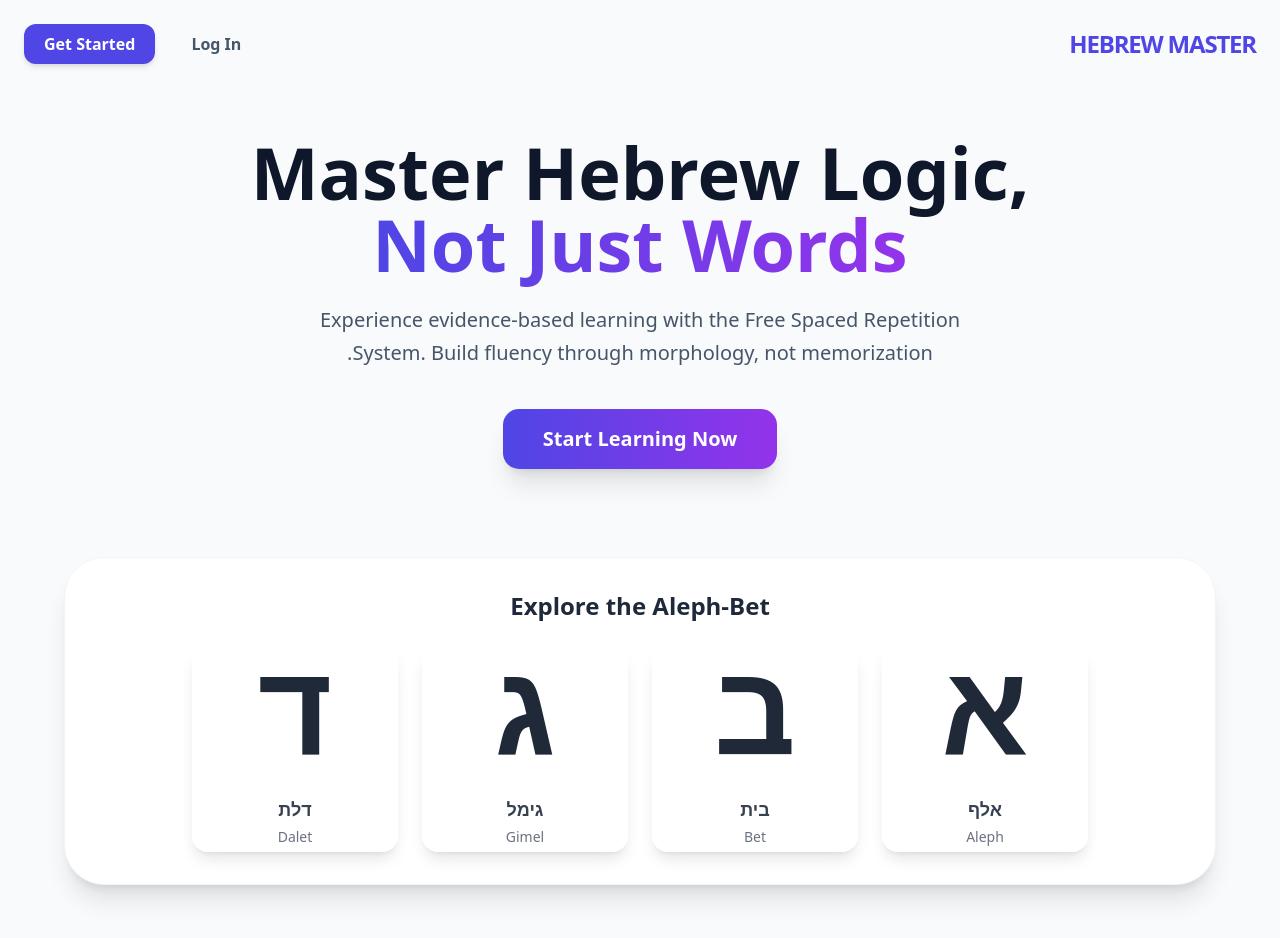
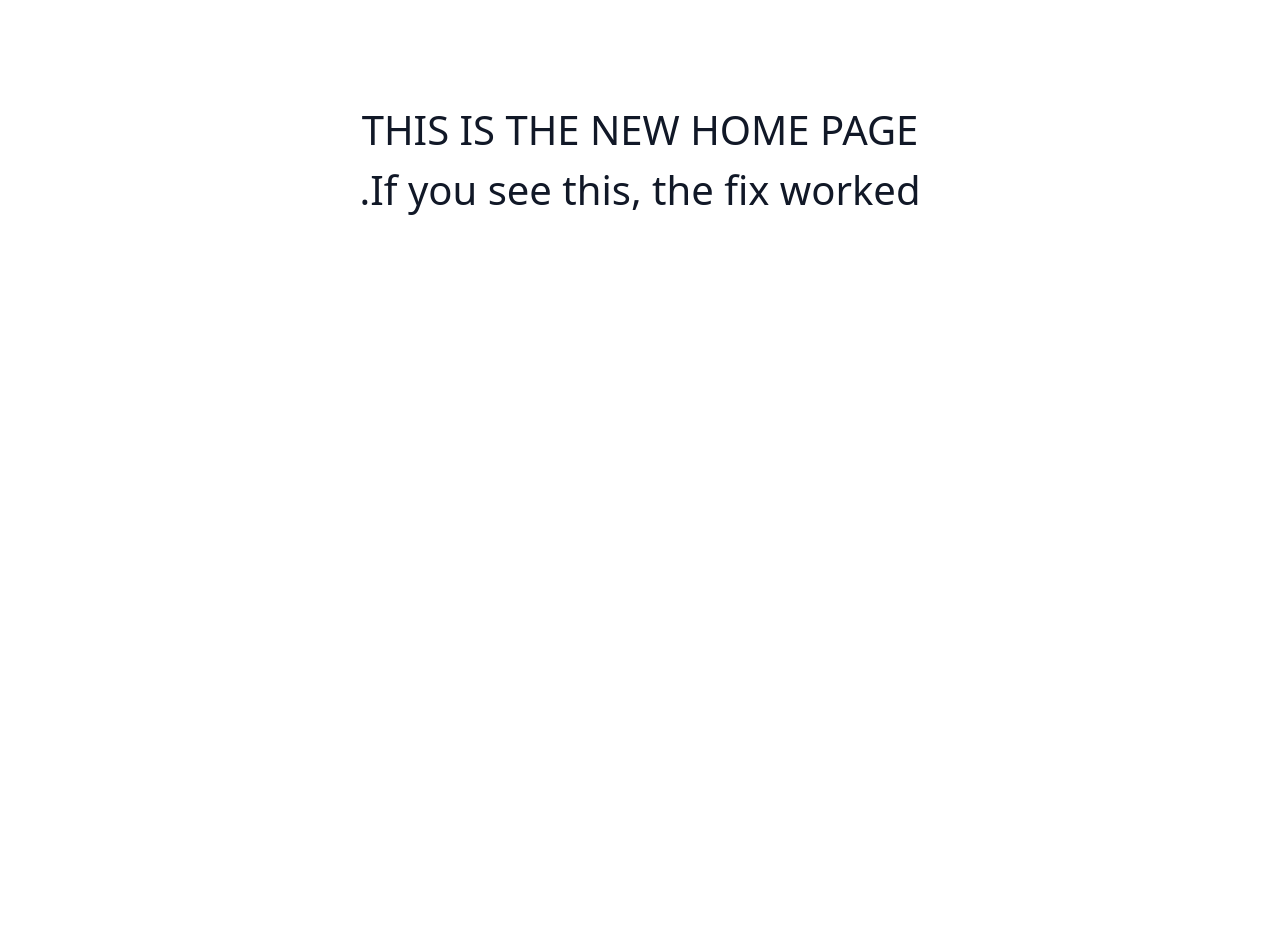
Before and after one commit to samadeus1441/HebrewMaster, a Next.js app: page / in a window 1280 px wide. Shown: the top 938 px of the page. After the commit the page ends 800 px from the top, so only its background shows below. Built offline with nearby package versions, Linux system fonts and the light colour scheme; a web font is replaced by a local one.

Commit message:
Force Middleware Update v2

```diff
--- a/app/page.tsx
+++ b/app/page.tsx
@@ -1,58 +1,8 @@
-import AlephBetGrid from '@/components/AlephBetGrid'
-import Link from 'next/link'
-
 export default function Home() {
-  return (
-    <main className="min-h-screen bg-slate-50 flex flex-col">
-      {/* Navigation */}
-      <nav className="container mx-auto px-6 py-6 flex justify-between items-center flex-none">
-        <div className="text-2xl font-black text-indigo-600 tracking-tighter">HEBREW MASTER</div>
-        <div className="flex gap-4">
-          <Link href="/login" className="px-5 py-2 text-slate-600 font-bold hover:text-indigo-600 transition-colors">
-            Log In
-          </Link>
-          <Link href="/login" className="px-5 py-2 bg-indigo-600 text-white rounded-xl font-bold shadow-md hover:shadow-lg transition-all">
-            Get Started
-          </Link>
-        </div>
-      </nav>
-
-      {/* Hero Section */}
-      <section className="container mx-auto px-4 py-12 text-center flex-none">
-        <h1 className="text-5xl md:text-7xl font-extrabold text-slate-900 mb-6 leading-tight">
-          <span dir="ltr">Master Hebrew Logic,</span>
-          <br />
-          <span dir="ltr" className="bg-gradient-to-r from-indigo-600 to-purple-600 bg-clip-text text-transparent">
-            Not Just Words
-          </span>
-        </h1>
-
-        <p className="text-xl text-slate-600 mb-10 max-w-2xl mx-auto leading-relaxed">
-          Experience evidence-based learning with the Free Spaced Repetition System.
-          Build fluency through morphology, not memorization.
-        </p>
-
-        <Link
-          href="/login" // שיניתי שיוביל להרשמה/כניסה
-          className="inline-block px-10 py-4 bg-gradient-to-r from-indigo-600 to-purple-600 text-white text-xl font-semibold rounded-2xl shadow-xl hover:scale-105 transition-transform"
-        >
-          Start Learning Now
-        </Link>
-      </section>
-
-      {/* Aleph-Bet Module */}
-      <section className="container mx-auto px-4 py-10 flex-1">
-        <div className="max-w-6xl mx-auto bg-white rounded-[2.5rem] p-8 shadow-xl border border-slate-100">
-          <h2 className="text-2xl font-bold text-center text-slate-800 mb-6">
-            Explore the Aleph-Bet
-          </h2>
-          <div className="flex justify-center">
-            <AlephBetGrid />
-          </div>
-        </div>
-      </section>
-
-      <div className="h-12 flex-none"></div>
-    </main>
-  )
-}
+    return (
+      <div style={{ padding: '100px', textAlign: 'center', fontSize: '40px' }}>
+        <h1>THIS IS THE NEW HOME PAGE</h1>
+        <p>If you see this, the fix worked.</p>
+      </div>
+    );
+  }
```
